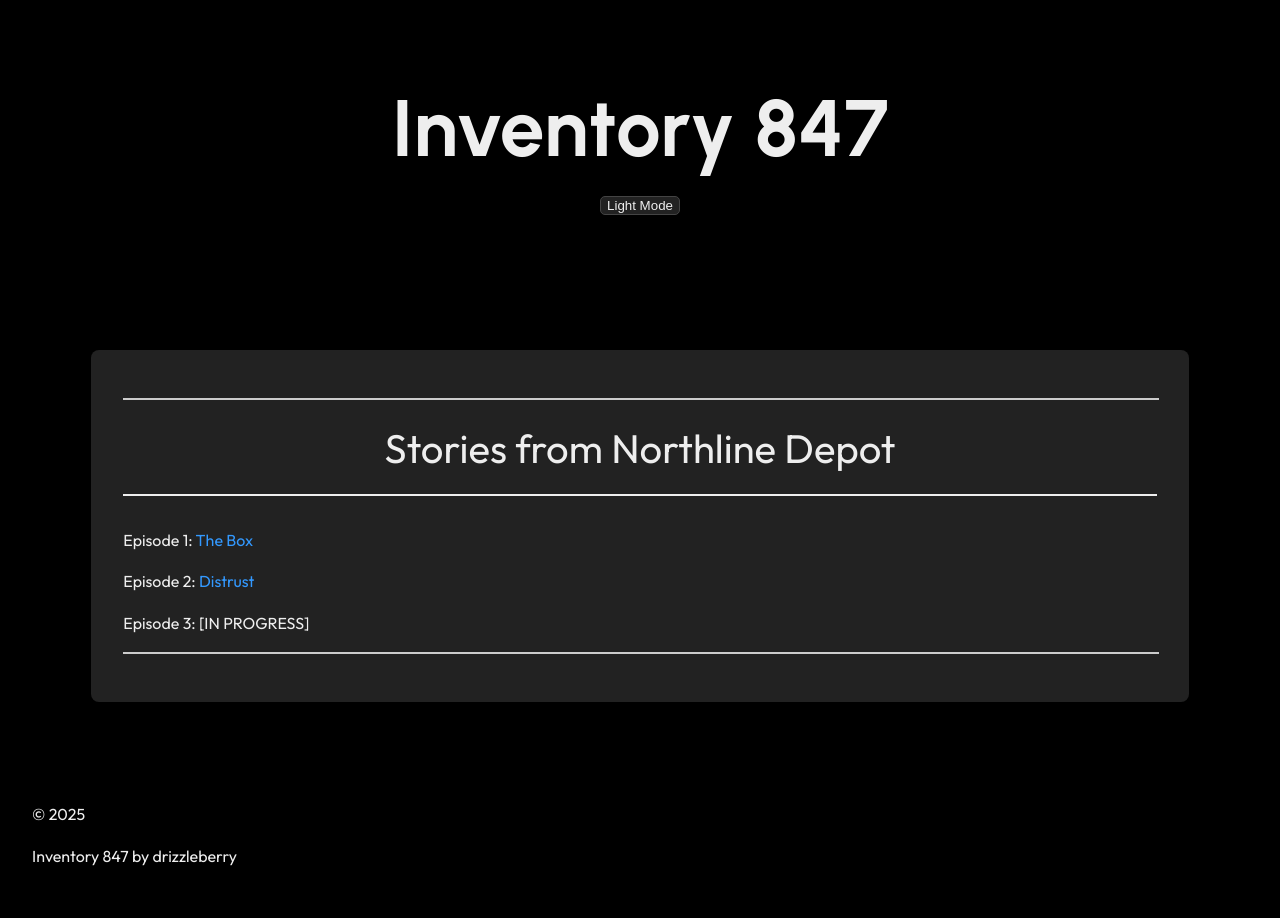
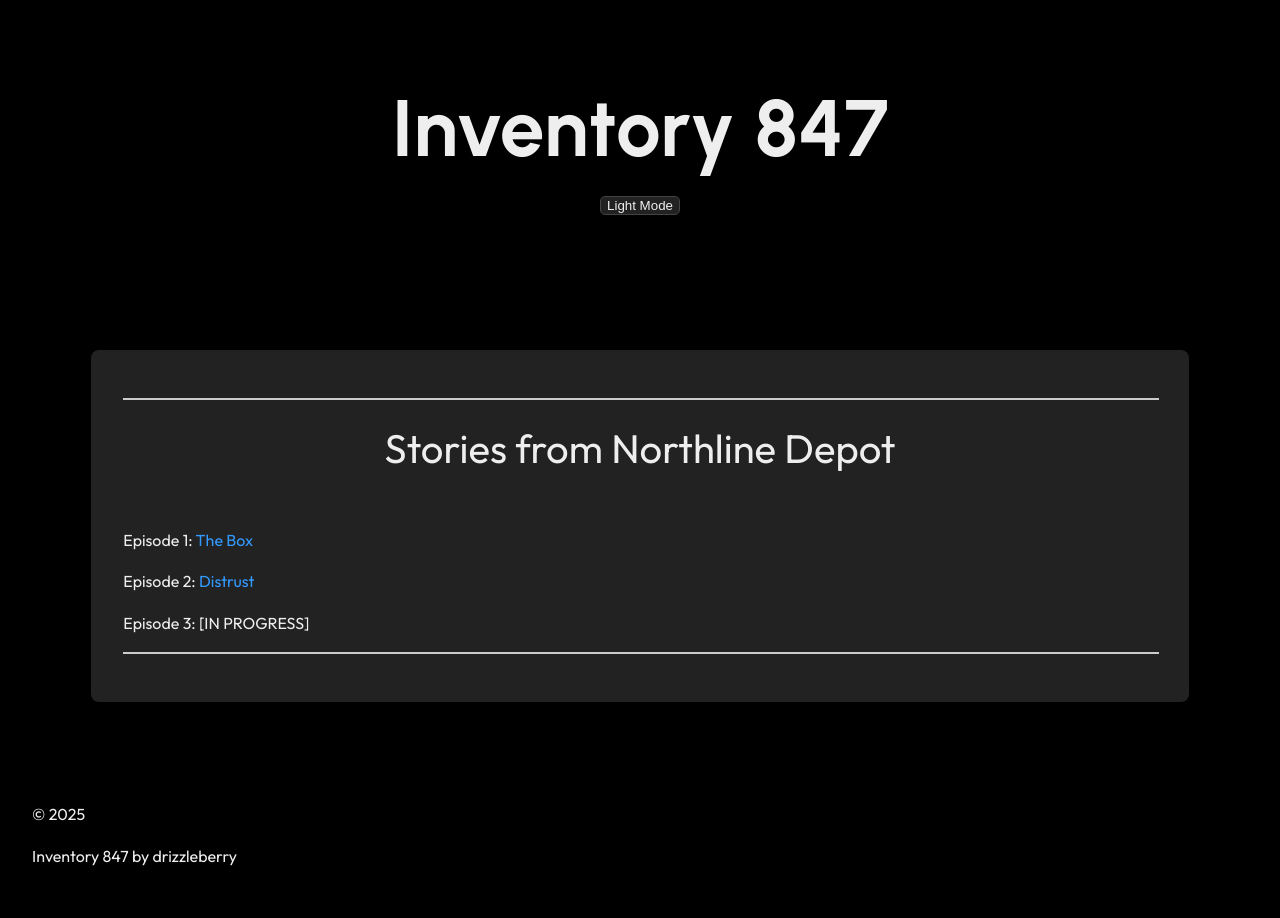
Before and after one commit to drizzleberry/drizzleberry.github.io, a Jekyll site: the page built from index.md, in a window 1280 px wide. Built offline with Jekyll 4.4.1, drawn with Linux system fonts in a browser that asks for light colours.

Commit message:
Update style.css

```diff
--- a/assets/css/style.css
+++ b/assets/css/style.css
@@ -69,17 +69,6 @@ header h1 {
   margin-bottom: 2rem;
 }
 
-.title::after {
-  content: '';
-  display: block;
-  width: 100%;
-  height: 1.5px;
-  background-color: var(--title-underline);
-  position: absolute;
-  left: 0;
-  bottom: 0;
-}
-
 a {
   color: var(--link-color);
   text-decoration: none;
```
